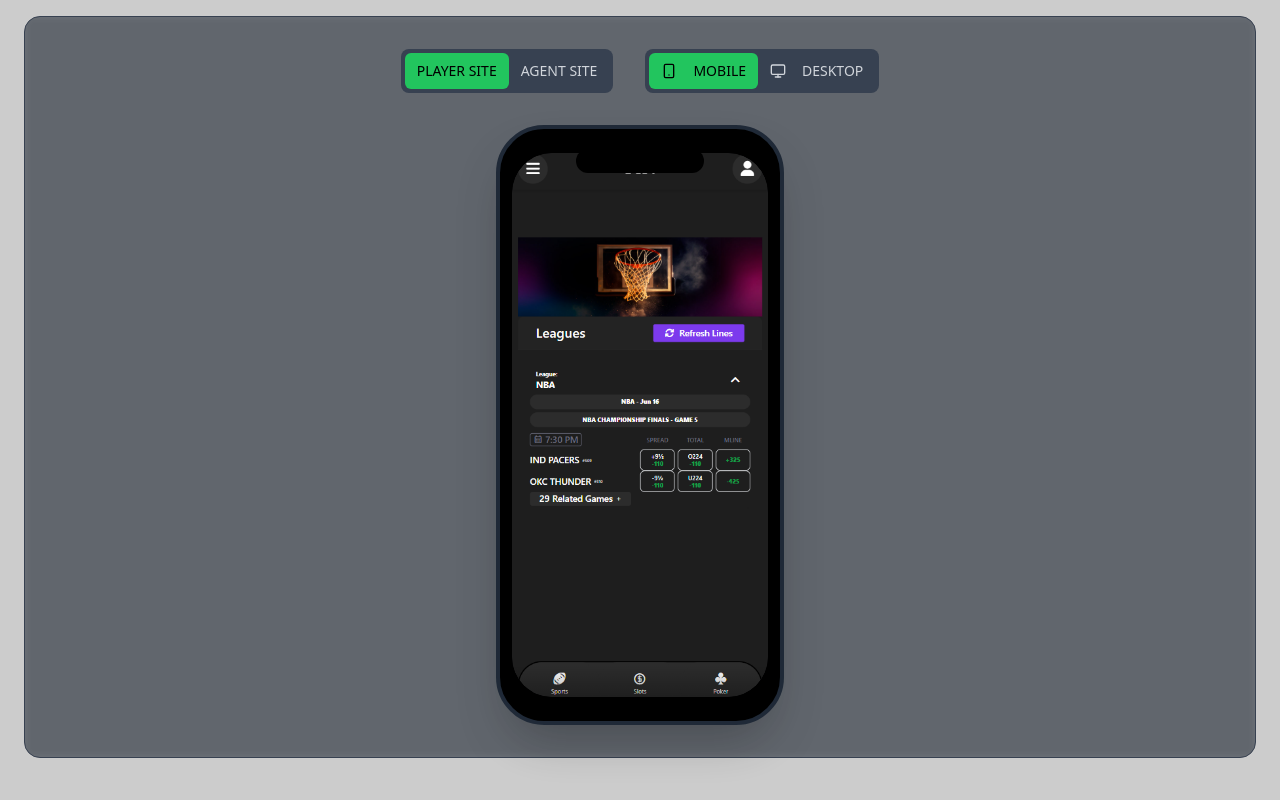
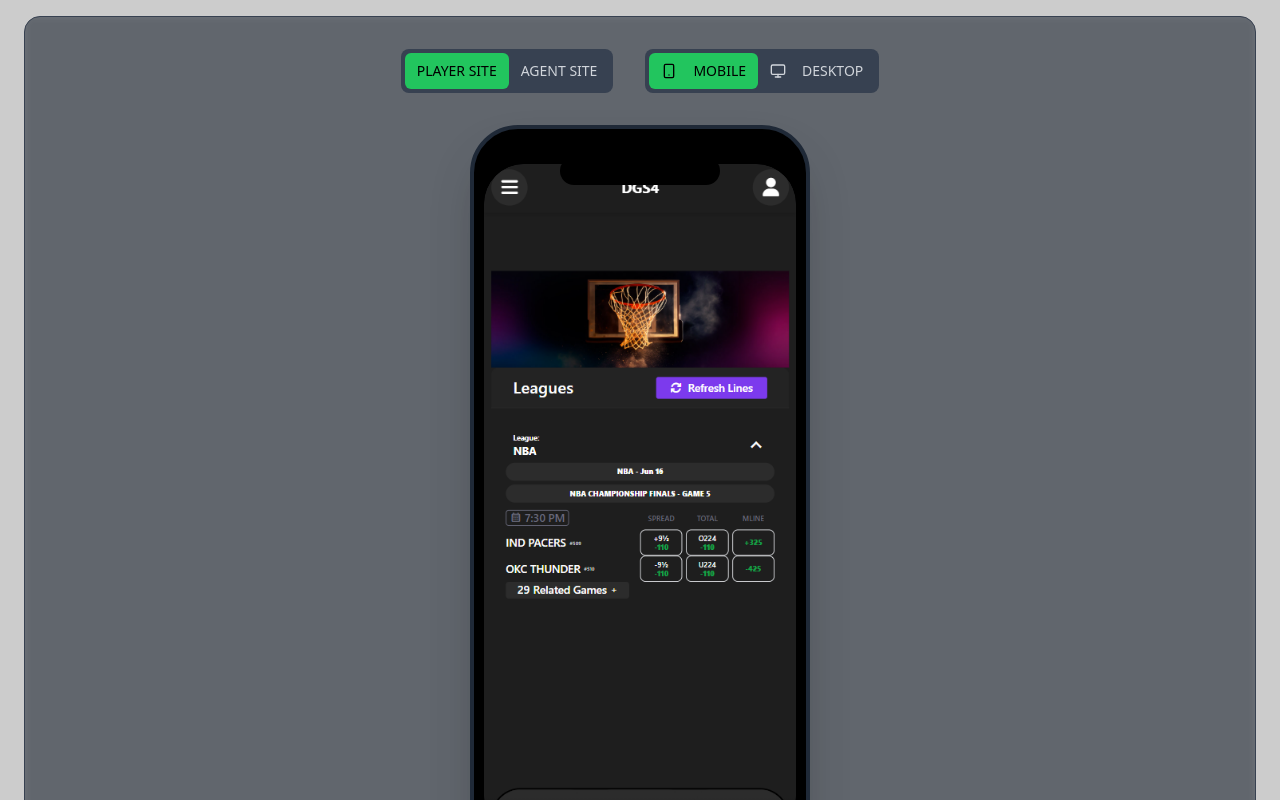
Before and after one commit to DeM10x/penguin-price-pulse, a React (Vite) app: page / in a window 1280 px wide. Shown: the part 1700-2500 px from the top of the page. Built offline with nearby package versions, Linux system fonts and the light colour scheme.

Commit message:
Refactor:
Increase the mockup device size.

```diff
--- a/src/components/LovableDevicePreview.tsx
+++ b/src/components/LovableDevicePreview.tsx
@@ -77,11 +77,12 @@ const LovableDevicePreview = ({
         <div className="flex justify-center">
           {deviceMode === 'mobile' ? (
             <div className="relative">
-              {/* iPhone 16 Mockup */}
-              <div className="w-72 h-[600px] bg-black rounded-[3rem] shadow-2xl border-4 border-gray-800 flex items-center justify-center p-0">
-                <div className="absolute top-6 left-1/2 transform -translate-x-1/2 w-32 h-6 bg-black rounded-full z-10" />
-                {/* Phone screen area - NO RED, NO EXTRA PADDING, NO BG */}
-                <div className="w-[256px] h-[544px] rounded-[2.5rem] overflow-hidden flex items-center justify-center relative">
+              {/* iPhone 16 Mockup - LARGER */}
+              <div className="w-[340px] h-[750px] bg-black rounded-[3rem] shadow-2xl border-4 border-gray-800 flex items-center justify-center p-0">
+                {/* Top notch (wider and taller for large device) */}
+                <div className="absolute top-8 left-1/2 transform -translate-x-1/2 w-40 h-7 bg-black rounded-[2rem] z-10" />
+                {/* Phone screen area - LARGER*/}
+                <div className="w-[312px] h-[672px] rounded-[2.5rem] overflow-hidden flex items-center justify-center relative">
                   {previewMode === "player" ? (
                     <img
                       src={playerMobileImage}
@@ -89,7 +90,7 @@ const LovableDevicePreview = ({
                       className="w-full h-full object-cover rounded-[2.5rem]"
                       style={{
                         display: 'block',
-                        background: "#18181b", // fallback only
+                        background: "#18181b",
                         margin: 0,
                         padding: 0,
                         boxShadow: "0 2px 8px 0 rgba(0,0,0,0.10)"
@@ -109,7 +110,7 @@ const LovableDevicePreview = ({
                     />
                   )}
                   {/* Bottom gradient overlay */}
-                  <div className="absolute bottom-0 left-0 w-full h-8 bg-gradient-to-t from-black/30 to-transparent rounded-b-[2.5rem] pointer-events-none" />
+                  <div className="absolute bottom-0 left-0 w-full h-10 bg-gradient-to-t from-black/30 to-transparent rounded-b-[2.5rem] pointer-events-none" />
                 </div>
               </div>
             </div>
```
